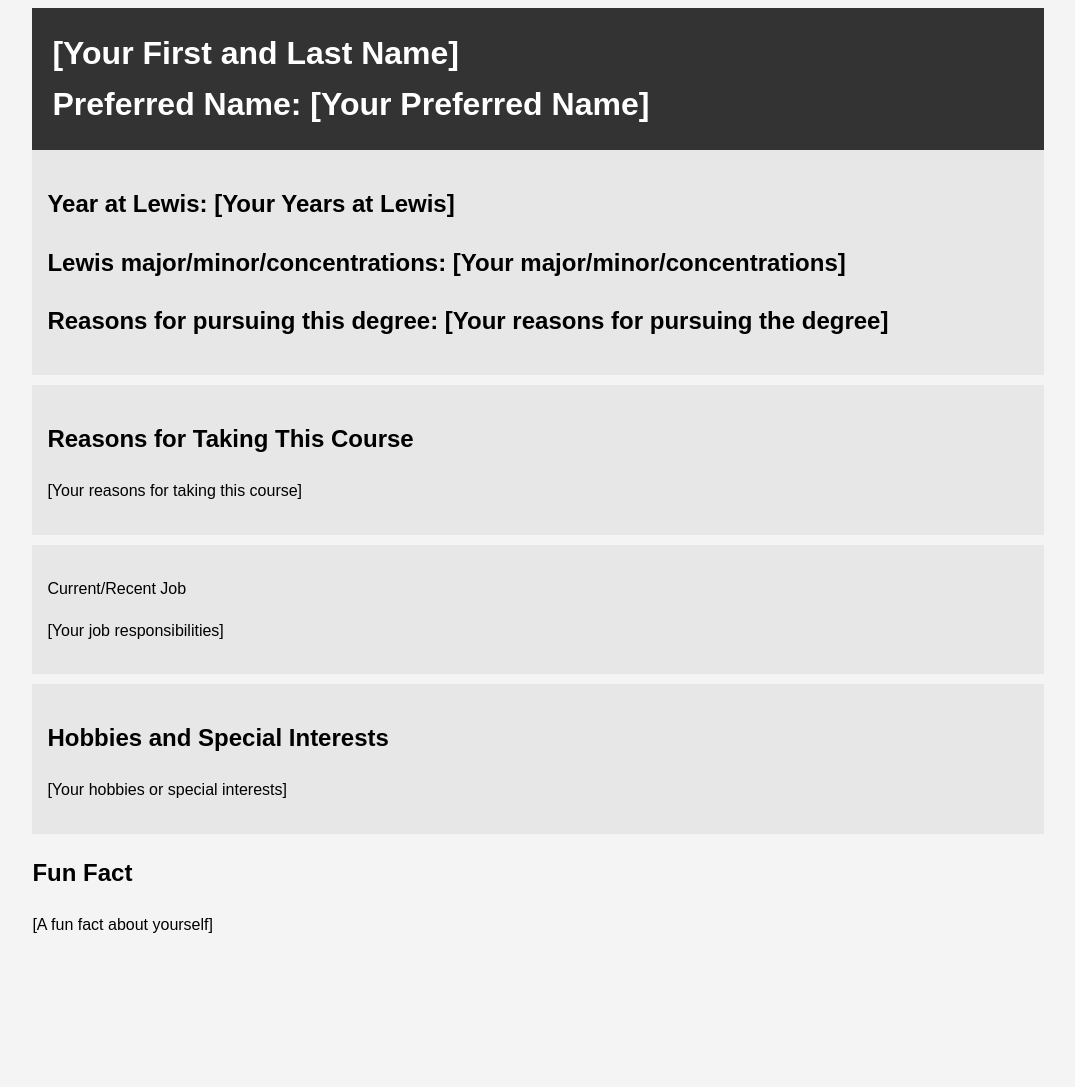
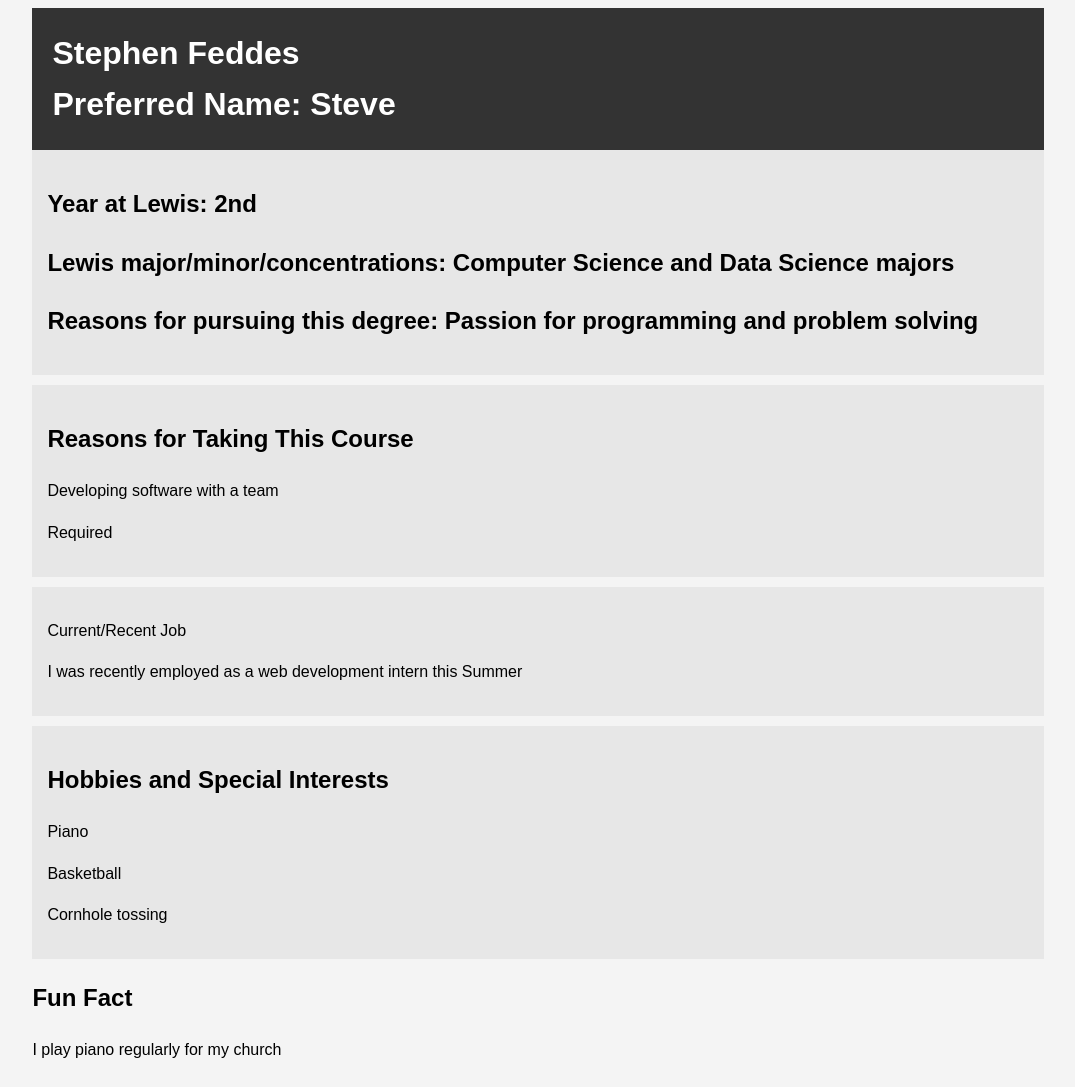
Before and after one commit to StephenFeddes/me, a plain HTML site: page index.html in a window 1280 px wide. Shown: the whole page, without its empty margins (102-1177 px from the left). Before the commit the page ends 962 px from the top, so only its background shows below. Drawn offline with Linux system fonts and the light colour scheme.

Commit message:
Update index.html

```diff
--- a/index.html
+++ b/index.html
@@ -31,34 +31,37 @@
 <body>
     <div class="container">
         <header class="main-info">
-            <h1>[Your First and Last Name]</h1>
-            <h1>Preferred Name: [Your Preferred Name]</h1>
+            <h1>Stephen Feddes</h1>
+            <h1>Preferred Name: Steve</h1>
         </header>
 
         <section class="lewis">
-			<h2>Year at Lewis: [Your Years at Lewis]</h2>
-			<h2>Lewis major/minor/concentrations: [Your major/minor/concentrations]</h2>
-			<h2>Reasons for pursuing this degree: [Your reasons for pursuing the degree]</h2>
+			<h2>Year at Lewis: 2nd</h2>
+			<h2>Lewis major/minor/concentrations: Computer Science and Data Science majors</h2>
+			<h2>Reasons for pursuing this degree: Passion for programming and problem solving</h2>
         </section>
 
 		<section class="course">
             <h2>Reasons for Taking This Course</h2>
-            <p>[Your reasons for taking this course]</p>
+	    <p>Developing software with a team</p>
+            <p>Required</p>
         </section>
 
 		<section class="job">
             <p>Current/Recent Job</p>
-			<p>[Your job responsibilities]</p>
+			<p>I was recently employed as a web development intern this Summer</p>
         </section>
 
         <section class="hobbies">
             <h2>Hobbies and Special Interests</h2>
-            <p>[Your hobbies or special interests]</p>
+            <p>Piano</p>
+	    <p>Basketball</p>
+	    <p>Cornhole tossing</p>
         </section>
 
         <section class="fun-fact">
             <h2>Fun Fact</h2>
-            <p>[A fun fact about yourself]</p>
+            <p>I play piano regularly for my church</p>
         </section>
     </div>
 </body>
```
